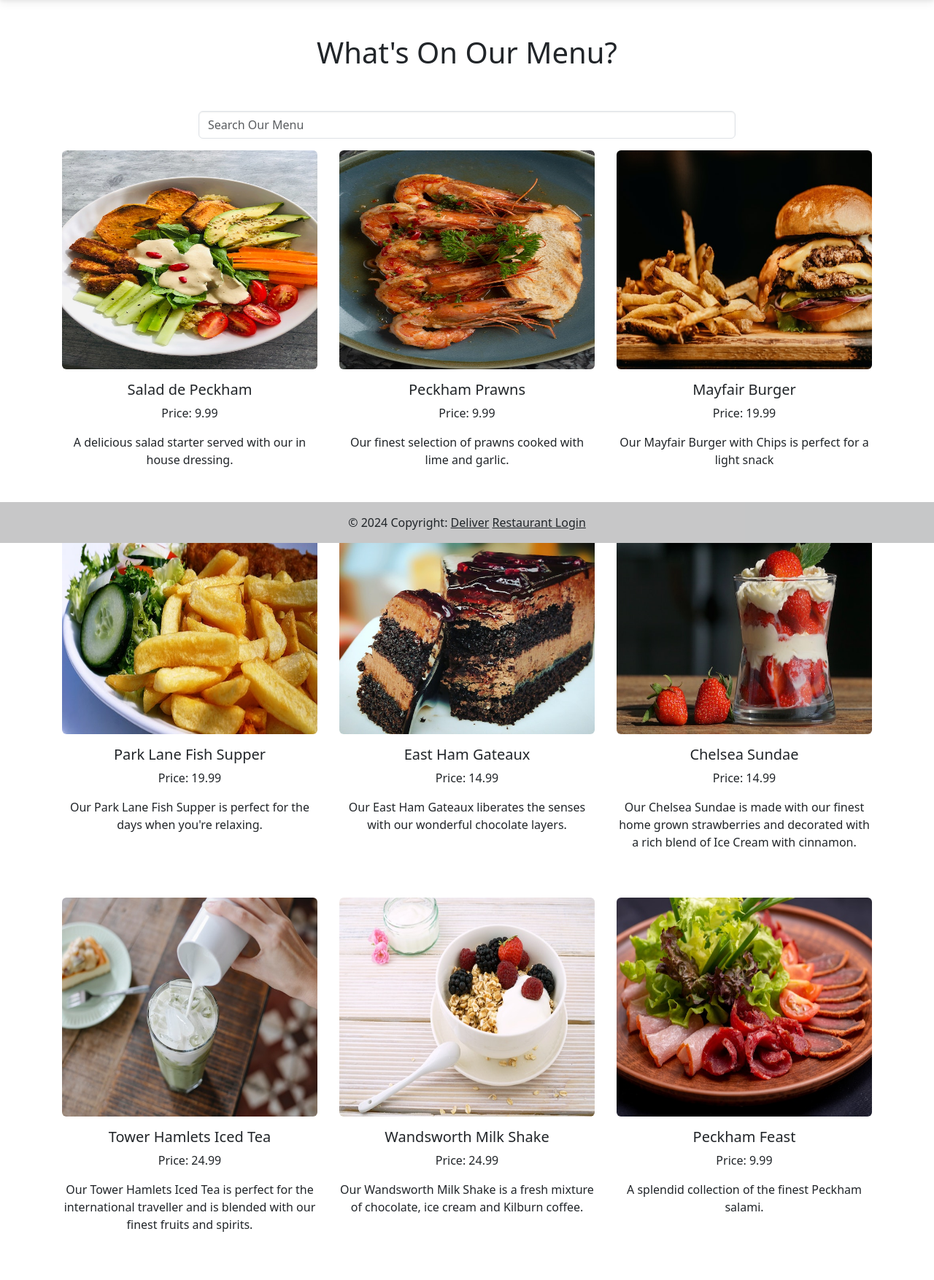
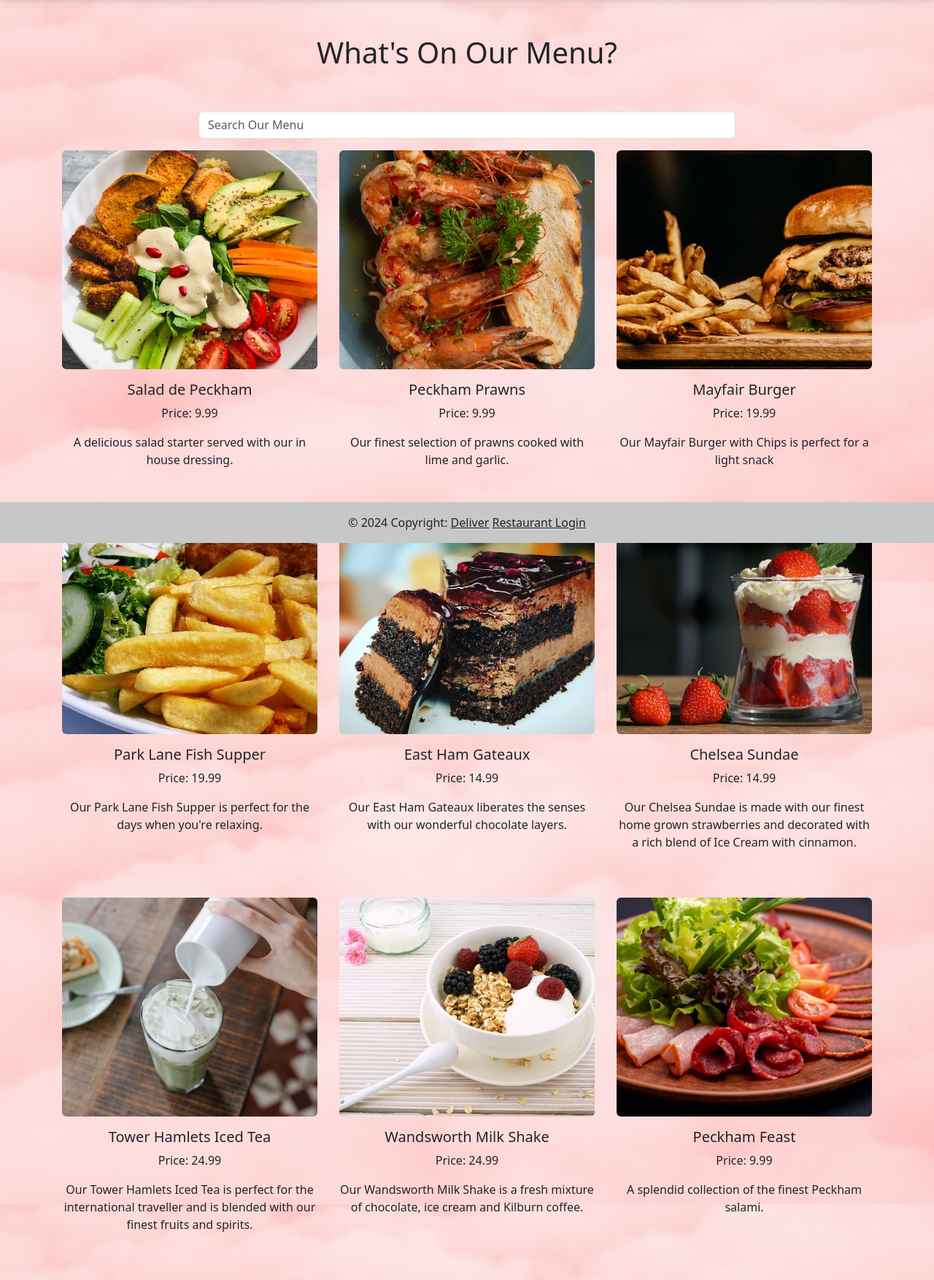
Before and after one commit to Rod-Vadar/FoodApp, a Django app: page /menu/ in a window 1280 px wide. Shown: the part 56-1810 px from the top of the page at 73% size. Run offline with Django 3.2, Linux system fonts and the light colour scheme; data comes from the database, SQL or seed files in the repository; both versions use the stored data as it was after the commit; parts of the project's set-up code (start-up, migrations or seed data) failed here and were passed over; some libraries are stand-ins or nearby versions.

Commit message:
Add background image

```diff
--- /dev/null
+++ b/customer/static/customer/site.css
@@ -0,0 +1,16 @@
+body {
+
+    background: rgb(255, 255, 255) url("images/pexels-madison-inouye-1831234.jpg");
+}
+
+.menu-images {
+    width: 350px;
+    height: 300px;
+    object-fit: cover;
+  }
+
+  .order-images{
+    width: 150px;
+    height: 100px;
+    object-fit: cover;
+  }
--- a/customer/templates/customer/about.html
+++ b/customer/templates/customer/about.html
@@ -9,8 +9,7 @@
     </div>
     <div class="row justify-content-center mt-1">
         <div class="col-md-10 col-sm-12 offset-md-1 p-4 text-center">
-            <p>We are the best food delivery service in London</p>
-            <p>All our drivers use turbocharged Lamborghinis and Ferraris to ensure you get your food real fast</p>
+            <p>We are the fastest food delivery service in London</p>
             <p>If you're currently a Formula 1 racing car driver and looking for an exciting career change - contact us now! </p>
             <p>Drivers required in Peckham</p>
         </div>
--- a/customer/templates/customer/base.html
+++ b/customer/templates/customer/base.html
@@ -1,3 +1,4 @@
+{% load static %}
 <!DOCTYPE html>
 <html lang="en">
 <head>
@@ -23,6 +24,8 @@ rel="stylesheet"
 />
 <!-- bootstrap -->
 <link href="https://cdn.jsdelivr.net/npm/bootstrap@5.3.0-alpha1/dist/css/bootstrap.min.css" rel="stylesheet" integrity="sha384-GLhlTQ8iRABdZLl6O3oVMWSktQOp6b7In1Zl3/Jr59b6EGGoI1aFkw7cmDA6j6gD" crossorigin="anonymous">
+
+<link href="{% static 'customer/site.css' %}" rel="stylesheet" />
 </head>
 <body>
     {% include 'customer/navigation.html' %}
--- a/customer/templates/customer/index.html
+++ b/customer/templates/customer/index.html
@@ -10,7 +10,7 @@
     <div class="row justify-content-center mt-1">
         <div class="card col-md-5 col-sm-12 offset-md-1 p-4 text-center">
             <h2>Place an order!</h2>
-            <a href="{% url 'order' %}" class="btn btn-outline-primary">Order Now!</a>
+            <a href="{% url 'order' %}" class="btn btn-outline-secondary">Order Now!</a>
         </div>
     </div>
 </div>
--- a/customer/templates/customer/menu.html
+++ b/customer/templates/customer/menu.html
@@ -21,7 +21,7 @@
     <div class="row justify-content-center">
         {% for item in menu_items %}
         <div class="col-md-4 col-sm-12 text-center mb-5">
-            <img src="{{item.image.url}}" alt="" class="rounded" width="350" height="300">
+            <img src="{{item.image.url}}" alt="" class="rounded menu-images">
             <h5 class="mt-3">{{ item.name }}</h5>
             <p>Price:  {{ item.price }}</p>
             <p>{{ item.description }}</p>
--- a/customer/templates/customer/order.html
+++ b/customer/templates/customer/order.html
@@ -10,7 +10,7 @@
                     {% for app in appetizers %}
                     <div class="row">
                         <div class="col-md-2 col-sm-12">
-                            <img class="rounded" src="{{ app.image.url }}" width="150" height="100"/>
+                            <img class="rounded order-images" src="{{ app.image.url }}" />
                         </div>
                         <div class="col-md-8 col-sm-12">
                             <div class="d-flex flex-row">
--- a/deliver/settings.py
+++ b/deliver/settings.py
@@ -149,3 +149,7 @@ LOGIN_REDIRECT_URL = 'dashboard'
 # https://docs.djangoproject.com/en/3.2/ref/settings/#default-auto-field
 
 DEFAULT_AUTO_FIELD = 'django.db.models.BigAutoField'
+
+STATICFILES_DIRS = [
+    BASE_DIR / "static"
+]
```
Also changed, not shown: customer/static/customer/images/pexels-madison-inouye-1831234.jpg (added), db.sqlite3.
